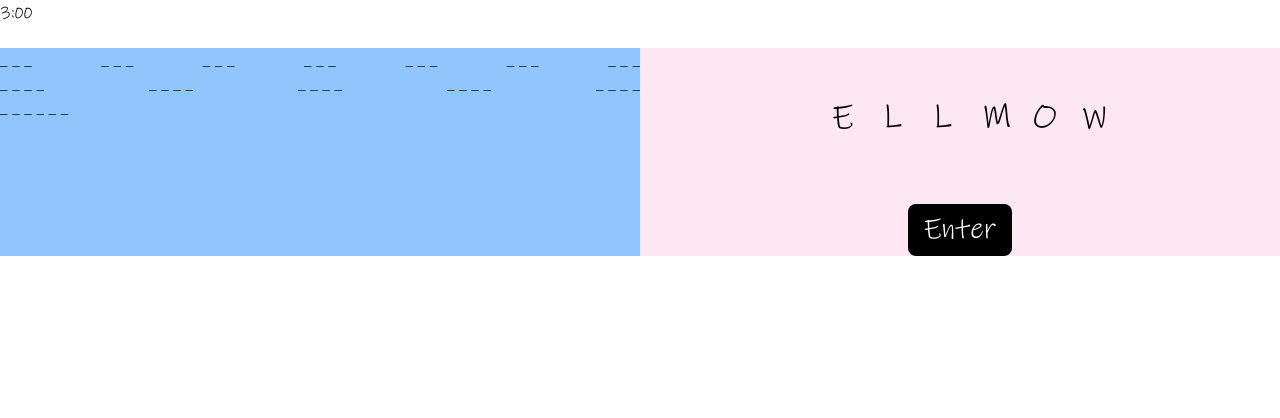
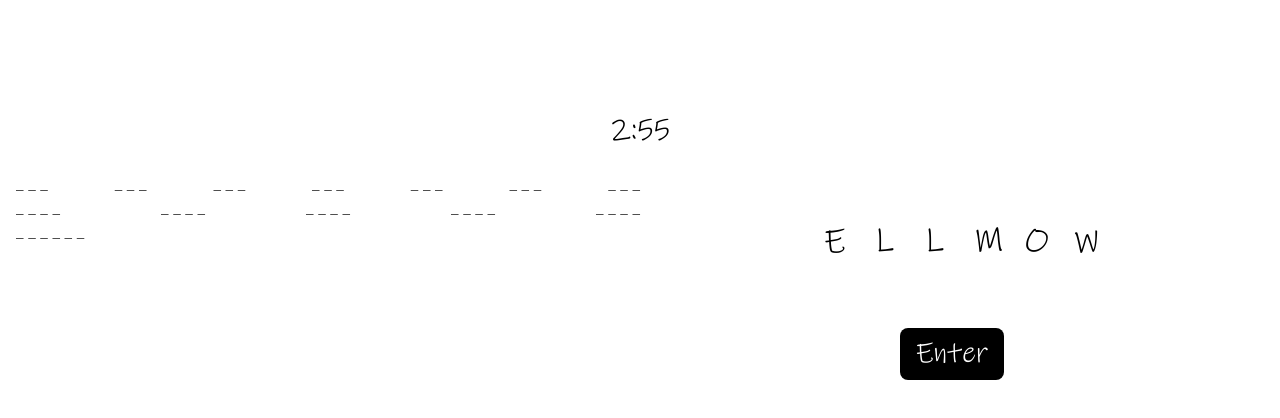
Before and after one commit to swerami/Bully-English-Minigame, a Next.js app: page / in a window 1280 px wide. Shown: the top 418 px of the page. Built offline with nearby package versions, Linux system fonts and the light colour scheme.

Commit message:
create a timer

```diff
--- a/app/components/Answer.tsx
+++ b/app/components/Answer.tsx
@@ -31,7 +31,7 @@ const Answer = ({ items }: Props) => {
 
 
   return (
-    <div className="bg-blue-300 flex flex-col">
+    <div className="flex flex-col">
       {Object.keys(groupedWords).map((length, index) => (
         <div key={index} className="flex flex-wrap justify-between gap-2">
           {groupedWords[length].map((word, wordIndex) => (
--- a/app/components/Timer.tsx
+++ b/app/components/Timer.tsx
@@ -1,7 +1,28 @@
-import React from "react";
+"use client";
+
+
+import { useEffect, useState } from "react";
 
 const Timer = () => {
-  return <div>3:00</div>;
+  const [time, setTime] = useState(180);
+
+  const formatTime = (seconds: number) => {
+    const minutes = Math.floor(seconds / 60);
+    const remainingSeconds = seconds % 60;
+    const formattedTime = `${minutes}:${remainingSeconds < 10 ? '0' : ''}${remainingSeconds}`;
+    return formattedTime;
+  };
+
+  useEffect(() => {
+    const interval = setInterval(() => {
+      setTime((prev) => prev - 1);
+    }, 1000);
+    return () => {
+      clearInterval(interval);
+    };
+  }, []);
+
+  return <div className="text-3xl mx-auto">{formatTime(time)}</div>;
 };
 
 export default Timer;
--- a/app/page.tsx
+++ b/app/page.tsx
@@ -22,9 +22,9 @@ export default async function Home() {
 
   return (
     <main
-      className="flex flex-col gap-6 min-h-screen">
+      className="flex flex-col px-4 py-28 gap-6 min-h-screen">
         <Timer />
-      <div className="grid grid-rows-2 lg:grid-rows-1 lg:grid-cols-2 bg-pink-100">
+      <div className="grid grid-rows-2 lg:grid-rows-1 lg:grid-cols-2">
         <Answer items={data} />
         <Question items={data} />
       </div>
```
